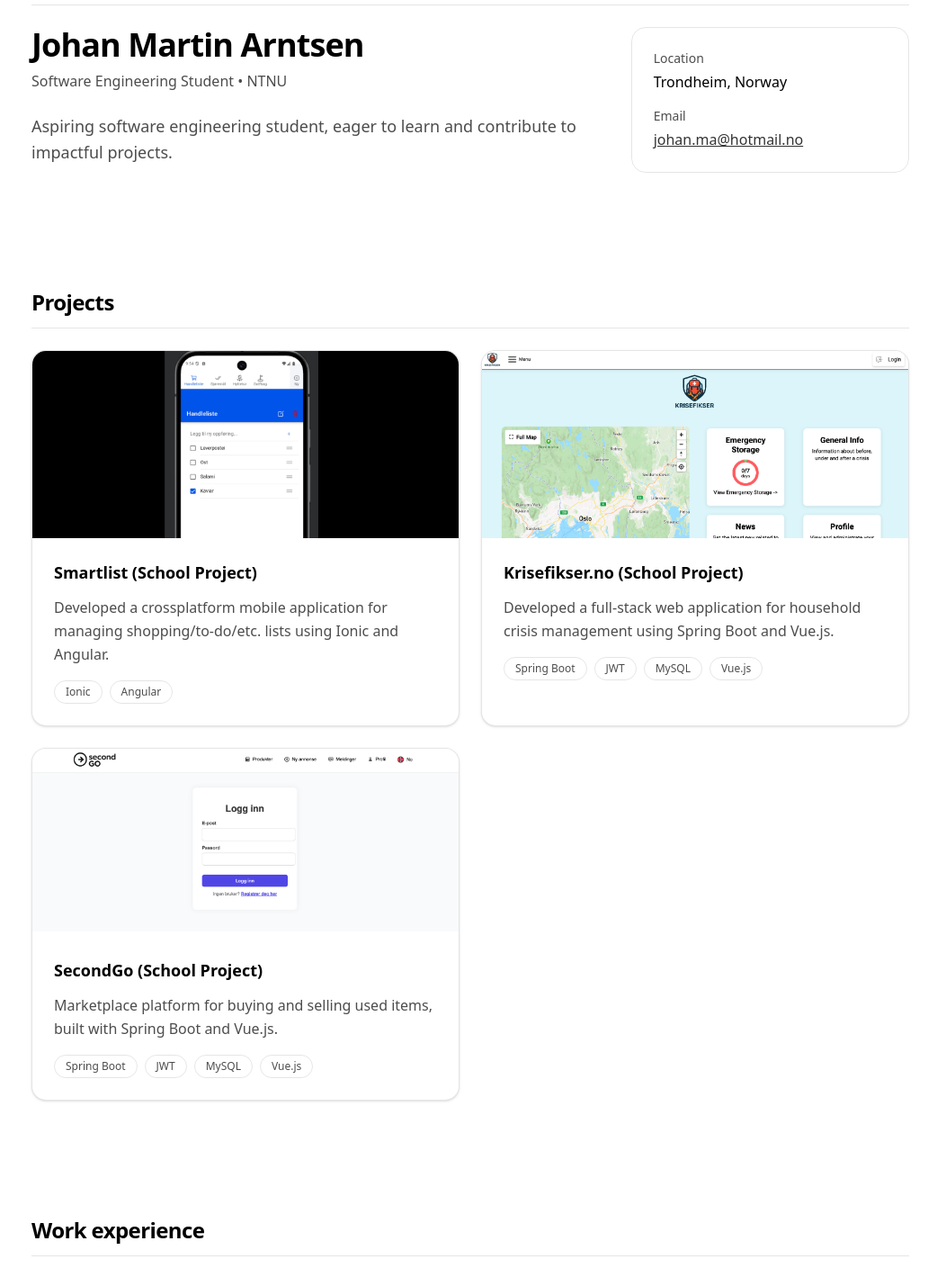
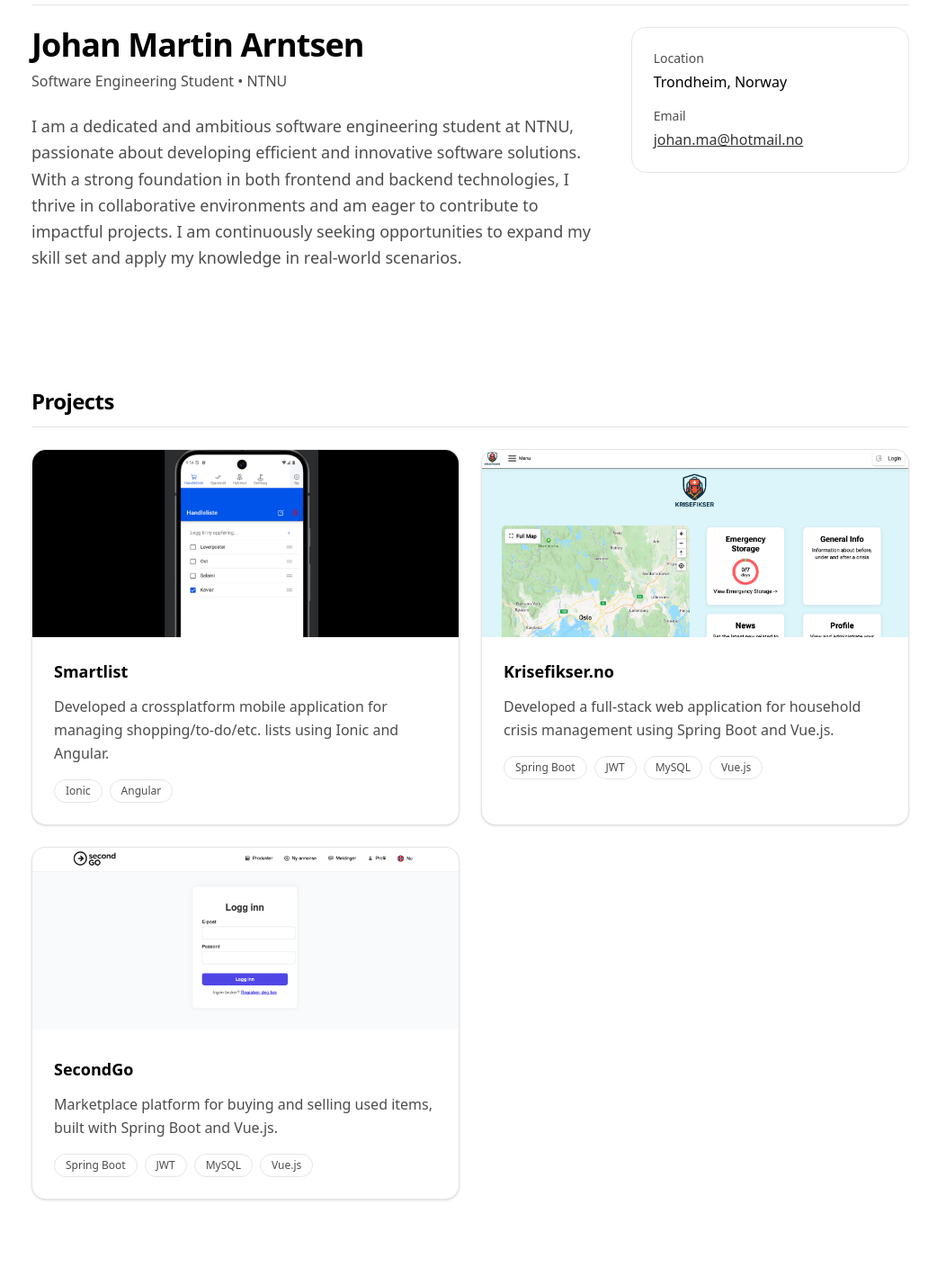
Before and after one commit to johamar/portfolio, a React (Vite) app: page / in a window 1280 px wide. Shown: the part 160-1579 px from the top of the page at 90% size, without its empty margins (117-1159 px from the left). Built offline with nearby package versions, Linux system fonts and the light colour scheme.

Commit message:
made some changes to content

```diff
--- a/src/data/content.js
+++ b/src/data/content.js
@@ -7,21 +7,14 @@
     title: "Software Engineering Student • NTNU",
     location: "Trondheim, Norway",
     email: "johan.ma@hotmail.no",
-    summary: "Aspiring software engineering student, eager to learn and contribute to impactful projects.",
+    summary: "I am a dedicated and ambitious software engineering student at NTNU, passionate about developing efficient and innovative software solutions. With a strong foundation in both frontend and backend technologies, I thrive in collaborative environments and am eager to contribute to impactful projects. I am continuously seeking opportunities to expand my skill set and apply my knowledge in real-world scenarios.",
 
     skills: ["Frontend", "Backend", "Testing", "Databases", "Agile/Scrum"],
-    technologies: ["React", "Vue", "Spring Boot", "Java", "JavaScript", "MySQL", "Git"],
+    technologies: ["React", "Vue", "Spring Boot", "Java", "JavaScript/TypeScript", "C/C++", "Kotlin", "MySQL", "Git"],
 
-    hobbies: ["Golf", "Football", "Training", "Building side projects", "Learning new tech"],
+    hobbies: ["Golf", "Football", "Training", "Learning new tech"],
 
     work: [
-        {
-            role: "Customer Advisor (Summer Job)",
-            company: "DNB",
-            location: "Trondheim, Norway",
-            period: "Mar 2025 – Aug 2025",
-            points: ["Client interaction", "Problem-solving", "Team collaboration", "Efficient use of IT systems"],
-        },
         {
             role: "Loading Supervisor, Team Leader (2022)",
             company: "Aviator Airport alliance AS",
@@ -29,6 +22,13 @@
             period: "2021 - present",
             points: ["Operational responsibility", "Team coordination", "High pace environment", "Safety compliance",
                 "Customer service", "Training new employees"],
+        },
+        {
+            role: "Customer Advisor (Summer Job)",
+            company: "DNB",
+            location: "Trondheim, Norway",
+            period: "Mar 2025 – Aug 2025",
+            points: ["Client interaction", "Problem-solving", "Team collaboration", "Efficient use of IT systems"],
         },
         {
             role: "Ramp agent / Baggage handler",
@@ -55,13 +55,13 @@
 
     projects: [
         {
-            name: "Smartlist (School Project)",
+            name: "Smartlist",
             image: smartlist,
             description: "Developed a crossplatform mobile application for managing shopping/to-do/etc. lists using Ionic and Angular.",
             tech: ["Ionic", "Angular"],
         },
         {
-            name: "Krisefikser.no (School Project)",
+            name: "Krisefikser.no",
             image: krisefikser,
             description: "Developed a full-stack web application for household crisis management using Spring Boot and Vue.js.",
             tech: ["Spring Boot", "JWT", "MySQL", "Vue.js"],
@@ -71,7 +71,7 @@
             },
         },
         {
-            name: "SecondGo (School Project)",
+            name: "SecondGo",
             image: secondgo,
             description: "Marketplace platform for buying and selling used items, built with Spring Boot and Vue.js.",
             tech: ["Spring Boot", "JWT", "MySQL", "Vue.js"],
```
